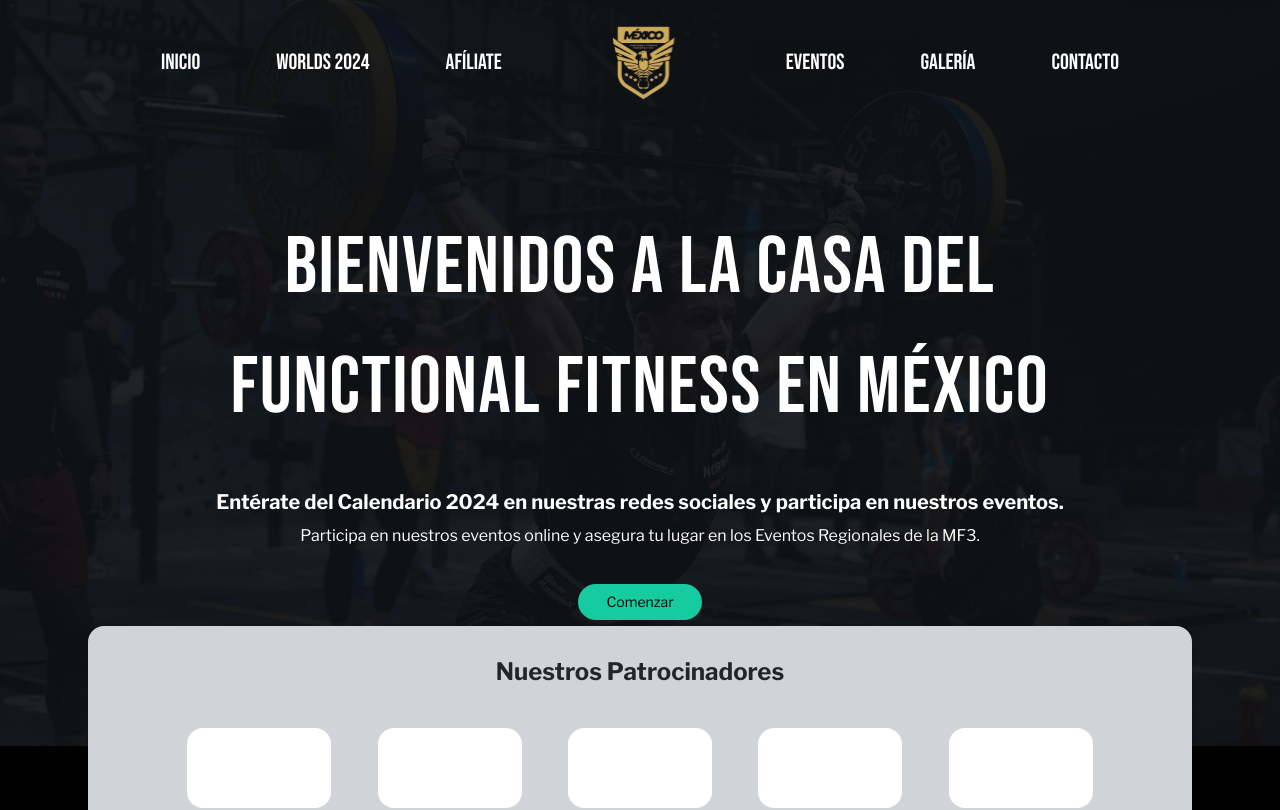
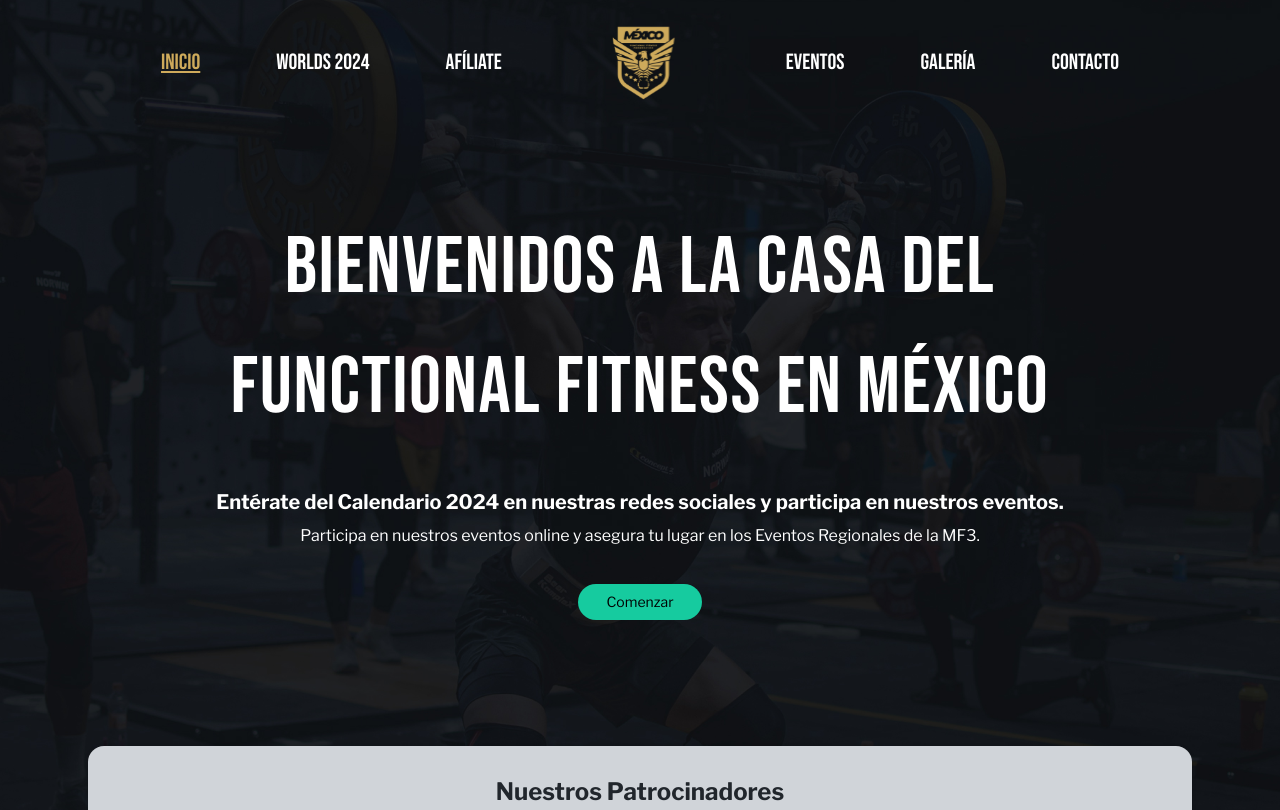
Before and after one commit to alejandro-mr/mf3, a React (Vite) app: page / in a window 1280 px wide. Shown: the top 810 px of the page. Built offline with nearby package versions, Linux system fonts and the light colour scheme.

Commit message:
Adding scroll restoration on page navigation.

```diff
--- a/src/components/Layout/Layout.tsx
+++ b/src/components/Layout/Layout.tsx
@@ -1,4 +1,4 @@
-import { Outlet } from "react-router-dom";
+import { Outlet, ScrollRestoration } from "react-router-dom";
 import Footer from "./Footer/Footer";
 import Navigation from "./Navigation/Navigation";
 
@@ -8,6 +8,7 @@ function Layout() {
       <Navigation />
       <Outlet />
       <Footer />
+      <ScrollRestoration />
     </>
   );
 }
--- a/src/components/Layout/Navigation/Navigation.tsx
+++ b/src/components/Layout/Navigation/Navigation.tsx
@@ -1,4 +1,5 @@
 import { useState, useEffect } from "react";
+import { NavLink } from "react-router-dom";
 import { debounce } from "lodash";
 import mf3Logo from "../../../assets/mf3-logo.svg";
 import "./Navigation.css";
@@ -18,6 +19,7 @@ function Navigation() {
   }, []);
   const [isVisible, setVisible] = useState(false);
   const [isScrolled, setScrolled] = useState(false);
+
   const handleMouseLeave = debounce(() => setVisible(false), 100);
   const handleMouseEnter = () => {
     setVisible(true);
@@ -28,7 +30,7 @@ function Navigation() {
       role="navigation"
       className={`navigation ${isScrolled ? "solid" : ""}`}
     >
-      <a href="">Inicio</a>
+      <NavLink to="/">Inicio</NavLink>
       <a href="">Worlds 2024</a>
       <a href="">Afíliate</a>
       <img src={mf3Logo} className="h-20 px-8" />
@@ -59,7 +61,7 @@ function Navigation() {
           </ul>
         </div>
       </div>
-      <a href="/galeria">Galería</a>
+      <NavLink to="/galeria">Galería</NavLink>
       <a href="">Contacto</a>
     </nav>
   );
--- a/src/pages/Index/Index.css
+++ b/src/pages/Index/Index.css
@@ -1,5 +1,5 @@
 .hero {
-  @apply flex flex-col items-center gap-2 min-h-[46.625rem] h-[46.625rem] pt-52 mx-28;
+  @apply flex flex-col items-center gap-2 min-h-[54.375rem] h-[54.375rem] pt-52 mx-28;
   @apply before:h-[54.375rem] before:bg-gray-6 before:bg-[url('/hero.png')] before:bg-no-repeat before:bg-center before:bg-cover before:absolute before:top-0 before:inset-0 before:-z-10;
 
   & > h1 {
--- a/src/pages/Index/Index.tsx
+++ b/src/pages/Index/Index.tsx
@@ -25,7 +25,7 @@ function Index() {
         </p>
         <a className="button">Comenzar</a>
       </section>
-      <div className="absolute top-[626px] inset-x-0 mx-auto z-10 w-[69rem] min-w-[69rem]">
+      <div className="absolute top-[746px] inset-x-0 mx-auto z-10 w-[69rem] min-w-[69rem]">
         <SponsorsBar />
       </div>
       <div className="section-wrapper bg-black">
```
